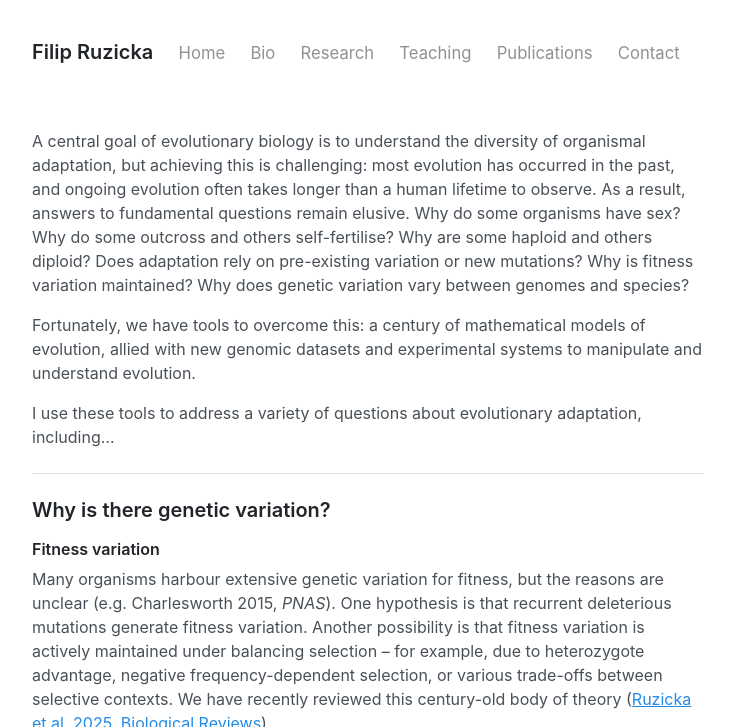
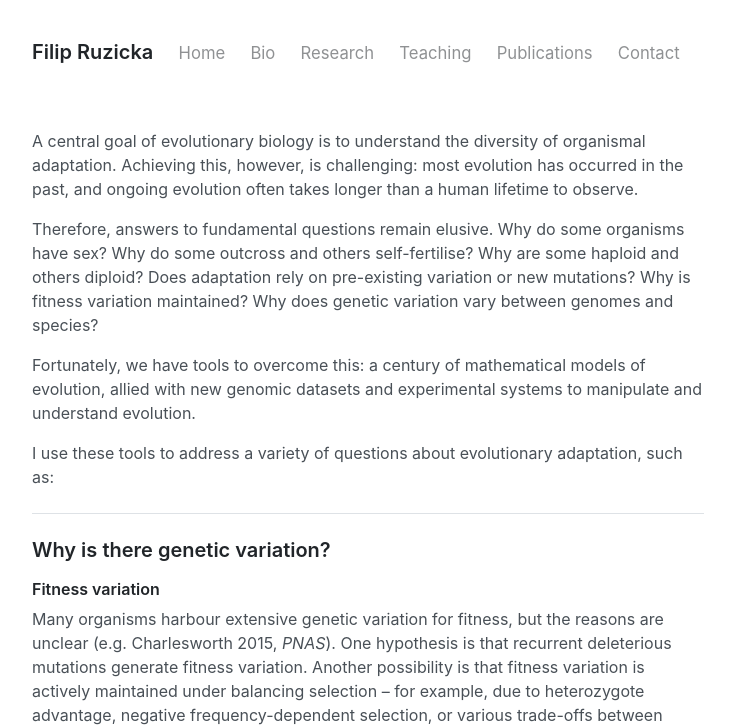
Before and after one commit to filruzicka/filruzicka.github.io, a Jekyll site: the page built from research.md, in a window 1280 px wide and 900 px high, cut to the strip 0-727 px from the top of the window. Shown: the whole strip, without its empty margins (272-1007 px from the left). Built offline with Jekyll 4.4.1, drawn with Linux system fonts in a browser that asks for light colours.

Commit message:
Committing

```diff
--- a/research.md
+++ b/research.md
@@ -2,14 +2,15 @@
 layout: page
 ---
 
-A central goal of evolutionary biology is to understand the diversity of organismal adaptation, but achieving this is challenging: most evolution has occurred in the past, and ongoing evolution often takes longer than a human lifetime to observe.
-As a result, answers to fundamental questions remain elusive. Why do some organisms have sex? Why do some outcross and others self-fertilise? Why are some
+A central goal of evolutionary biology is to understand the diversity of organismal adaptation. Achieving this, however, is challenging: most evolution has occurred in the past, and ongoing evolution often takes longer than a human lifetime to observe.
+
+Therefore, answers to fundamental questions remain elusive. Why do some organisms have sex? Why do some outcross and others self-fertilise? Why are some
 haploid and others diploid? Does adaptation rely on pre-existing
 variation or new mutations? Why is fitness variation maintained? Why does genetic variation vary between genomes and species?
 
 Fortunately, we have tools to overcome this: a century of mathematical models of evolution, allied with new genomic datasets and experimental systems to manipulate and understand evolution.
 
-I use these tools to address a variety of questions about evolutionary adaptation, including...
+I use these tools to address a variety of questions about evolutionary adaptation, such as:
 
 -----
 
```
Also changed, not shown: publications.md (+3 -3 lines), 2 other files.
